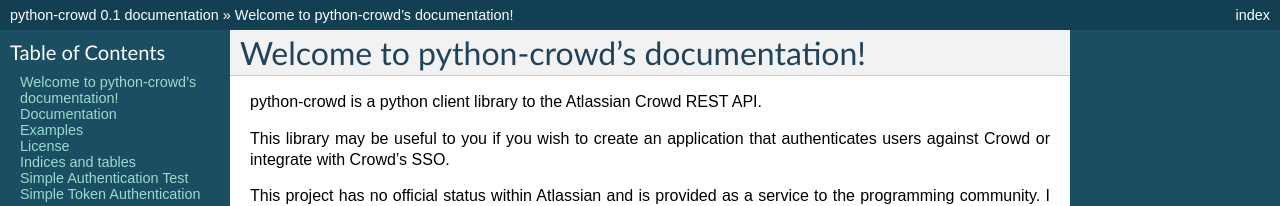
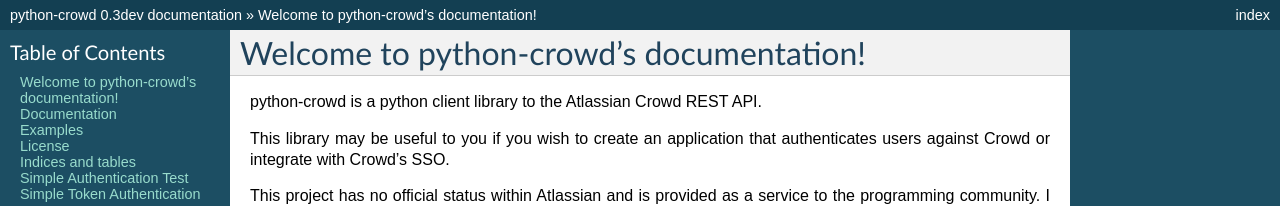
Before and after one commit to pycontribs/python-crowd, a Sphinx documentation site: the page built from doc/index.rst, in a window 1280 px wide. Shown: the top 206 px of the page. Built offline with Sphinx 7.4.7, drawn with Linux system fonts in a browser that asks for light colours; some of the changed text lies outside the part shown.

Commit message:
updated version string in doc conf

```diff
--- a/doc/conf.py
+++ b/doc/conf.py
@@ -48,9 +48,9 @@ copyright = u'2012, Alexander Else'
 # built documents.
 #
 # The short X.Y version.
-version = '0.1'
+version = '0.3'
 # The full version, including alpha/beta/rc tags.
-release = '0.1'
+release = '0.3dev'
 
 # The language for content autogenerated by Sphinx. Refer to documentation
 # for a list of supported languages.
```
